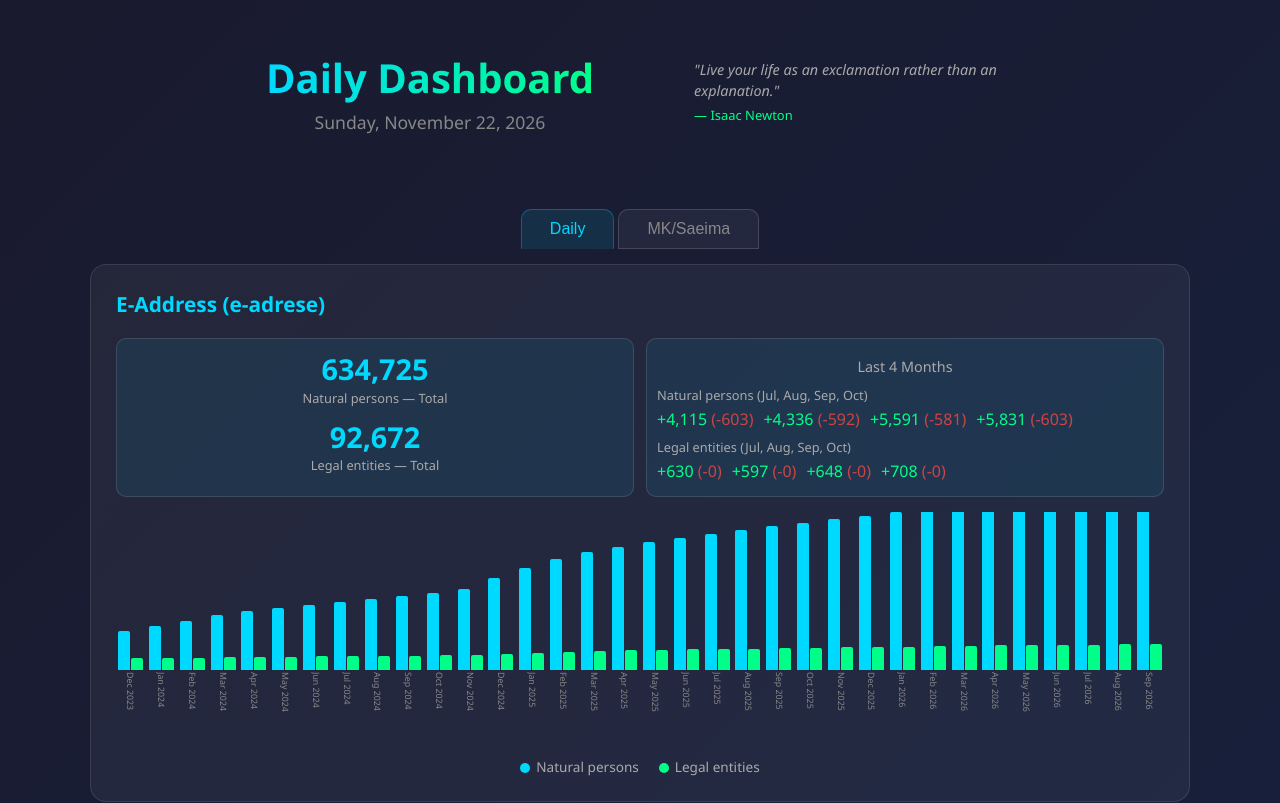
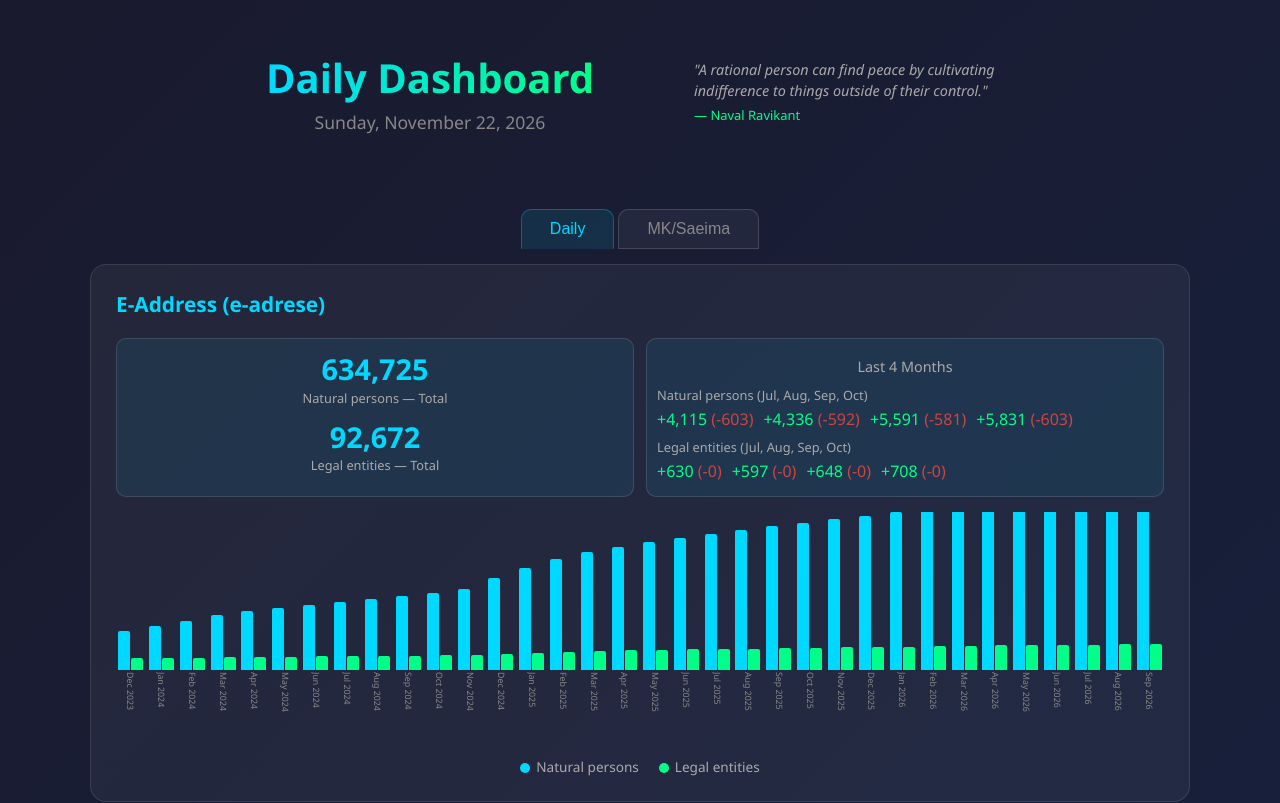
Before and after one commit to gozols-bit/DigiGovDashboard, a plain HTML site: page index.html in a window 1280 px wide. Shown: the top 803 px of the page. Drawn offline with Linux system fonts and the light colour scheme.

Commit message:
Update 2026-11-22

```diff
--- a/index.html
+++ b/index.html
@@ -515,8 +515,8 @@
                 <p class="date">Sunday, November 22, 2026</p>
             </div>
             <div class="header-quote">
-                "Live your life as an exclamation rather than an explanation."
-                <div class="quote-author">— Isaac Newton</div>
+                "A rational person can find peace by cultivating indifference to things outside of their control."
+                <div class="quote-author">— Naval Ravikant</div>
             </div>
         </header>
 
@@ -848,7 +848,7 @@
 
         <footer>
             <p>Built with Python | Your First AI Agent</p>
-            <p style="margin-top: 6px;">Last refresh: 11/22/2026 12:17</p>
+            <p style="margin-top: 6px;">Last refresh: 11/22/2026 18:05</p>
         </footer>
     </div>
 
@@ -868,4 +868,4 @@
     </script>
 </body>
 </html>
-<!-- Updated: Sun Nov 22 12:17:16 UTC 2026 -->
+<!-- Updated: Sun Nov 22 18:05:12 UTC 2026 -->
```
